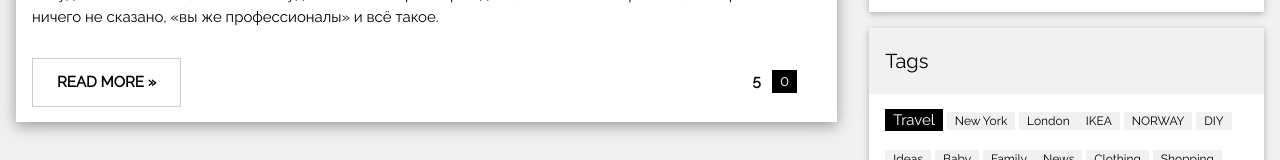
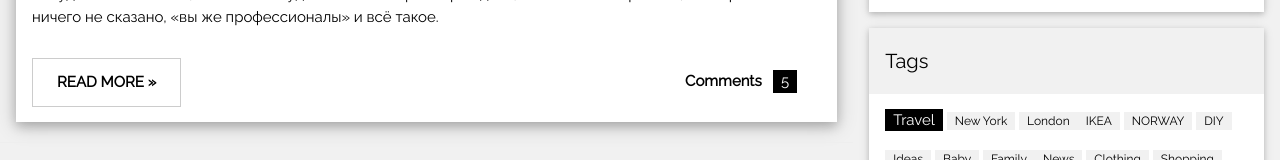
Before and after one commit to JoomartDuishenaliev/my-blog, a React (Create React App) app: page / in a window 1280 px wide. Shown: the part 1077-1237 px from the top of the page. Built offline with nearby package versions, Linux system fonts and the light colour scheme.

Commit message:
feat: fixed comments

```diff
--- a/src/components/BlogEntry/BlogEntry.js
+++ b/src/components/BlogEntry/BlogEntry.js
@@ -20,8 +20,8 @@ const BlogEntry = (props) => {
                             </p>
                         </div>
                         <div className="w3-col m4 w3-hide-small">
-                            <p><span className="w3-padding-large w3-right"><b>{props.countComments} &nbsp;</b> <span
-                                className="w3-tag">0</span></span></p>
+                            <p><span className="w3-padding-large w3-right"><b>Comments &nbsp;</b> <span
+                                className="w3-tag">{props.countComments}</span></span></p>
                         </div>
                     </div>
                 </div>
```
